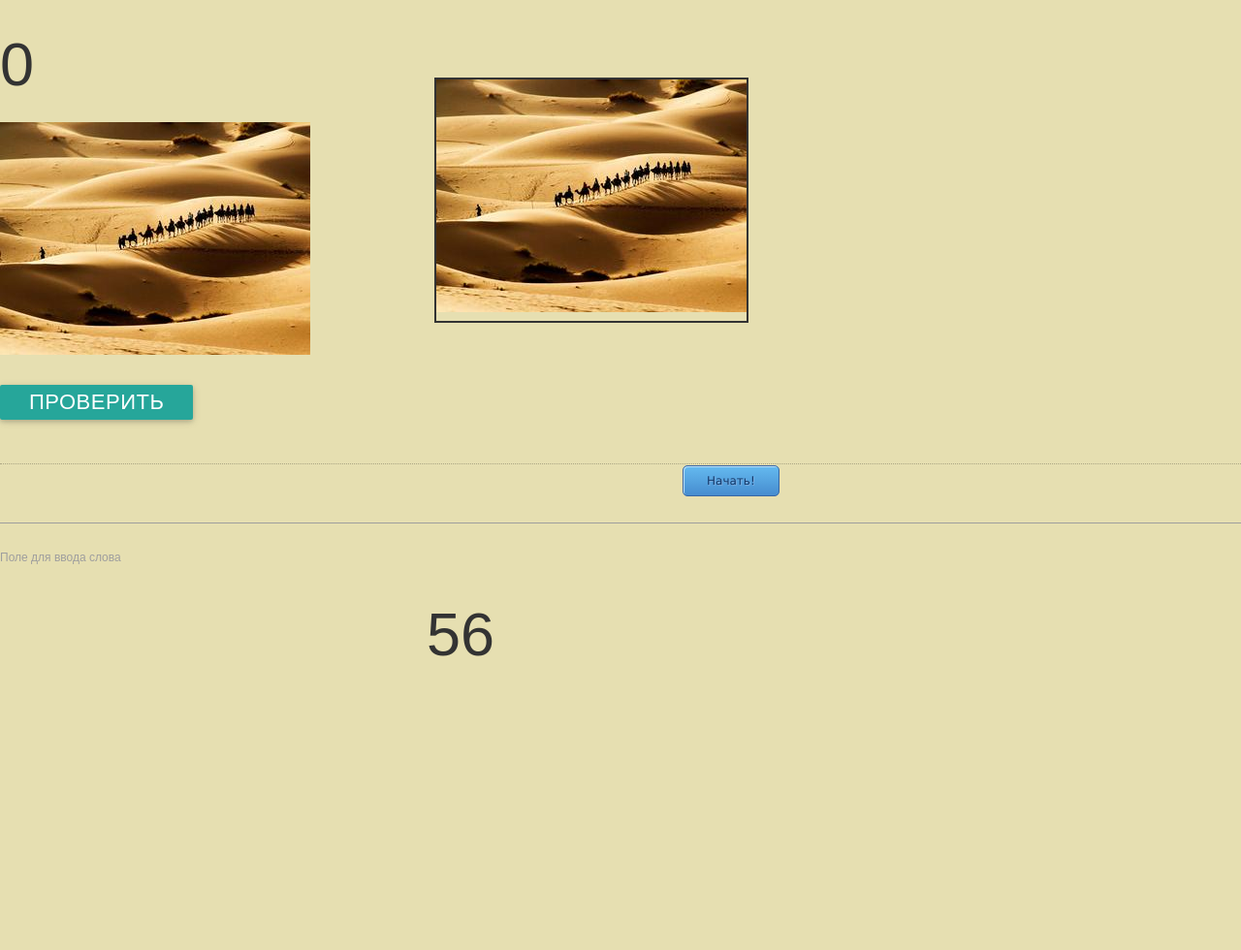
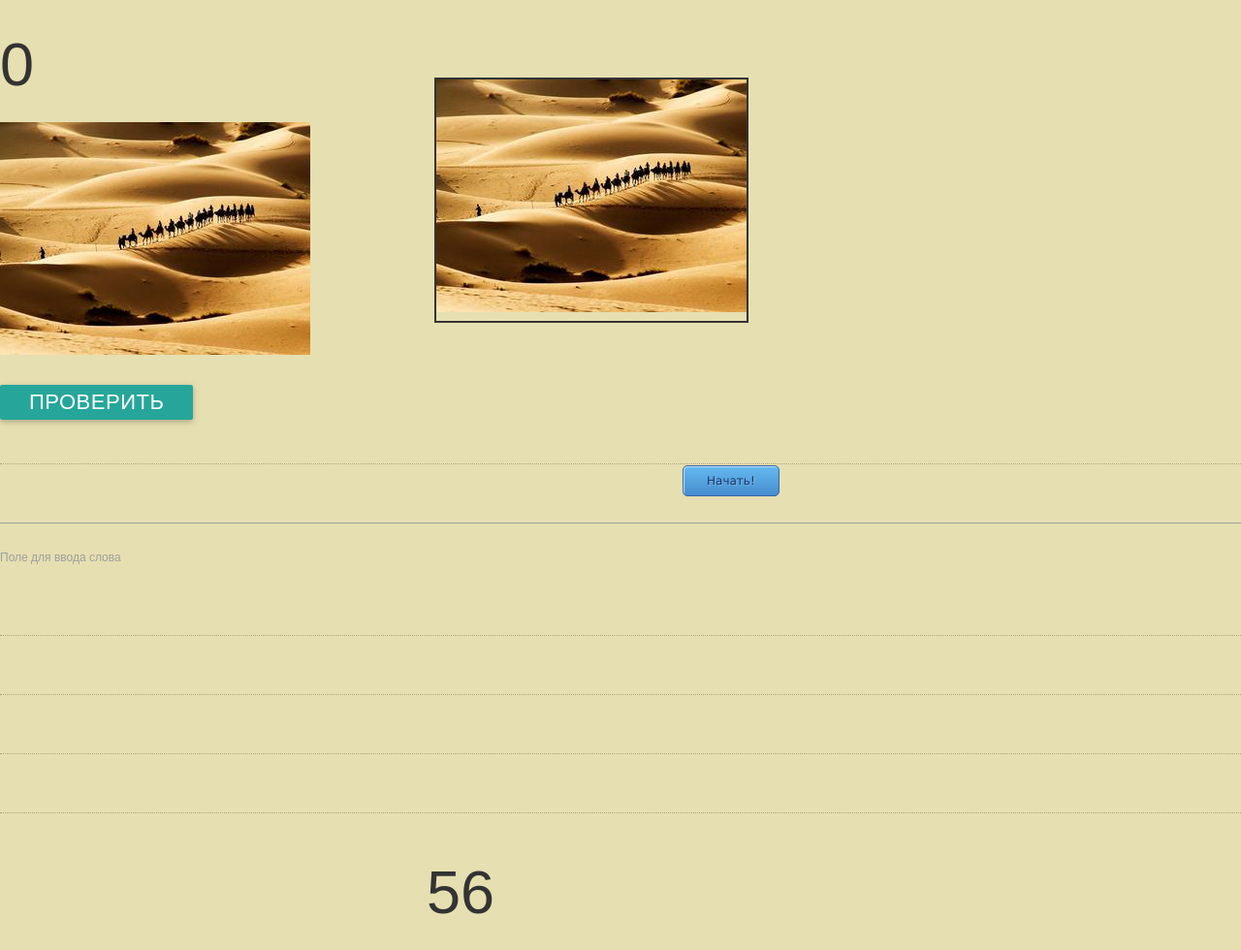
Before and after one commit to dimadenisenko/web-site, a plain HTML site: page html/pgameFirst.html in a window 1280 px wide. Shown: the whole page at 97% size. Before the commit the page ends 800 px from the top, so only its background shows below. Drawn offline with nearby package versions, Linux system fonts and the light colour scheme; files whose address does not match are found by name.

Commit message:
added list diseble textBox

```diff
--- a/html/pgameFirst.html
+++ b/html/pgameFirst.html
@@ -49,6 +49,27 @@
                         </div>
                     </div>
 
+                 <div id = "list-true-words">
+                    <ul class="collection-word">
+
+                              <li class="collection-item">
+                                      <input disabled value="" id="caseForDesert" type="text" class="validate">
+                                  </li>
+
+                              <li class="collection-item">
+                                    <input disabled value="" id="caseForSand" type="text" class="validate">
+                                  </li>
+
+                              <li class="collection-item">
+                                      <input disabled value="" id="caseForСaravan" type="text" class="validate">
+                                  </li>
+
+                              <li class="collection-item">
+                                      <input disabled value="" id="caseForDune" type="text" class="validate">
+                                  </li>
+                    </ul>
+                 </div>
+
              </div>
 
 		<a href="#" class="css_btn_class" id = "btnCheck" onclick="isWordTrue();">Начать!</a>
```
